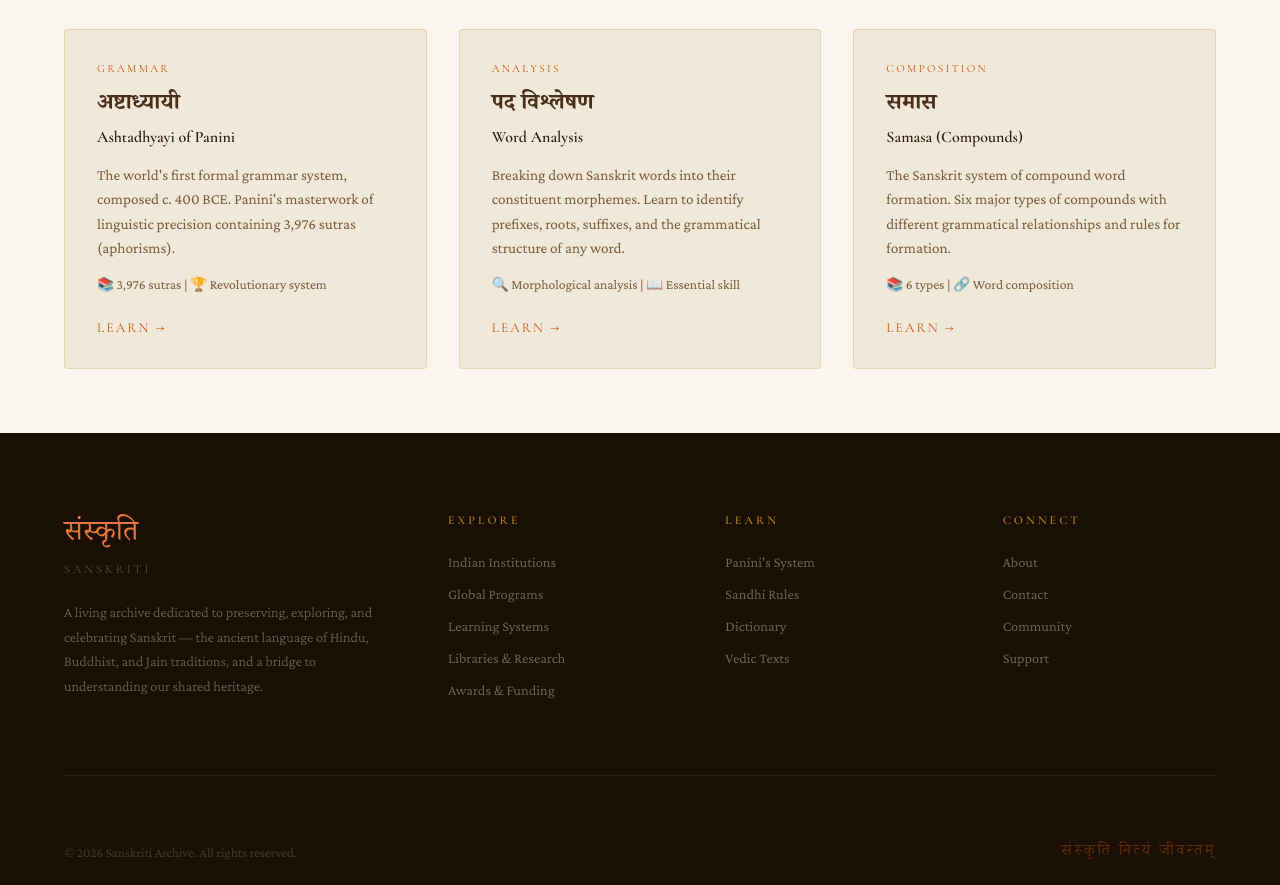
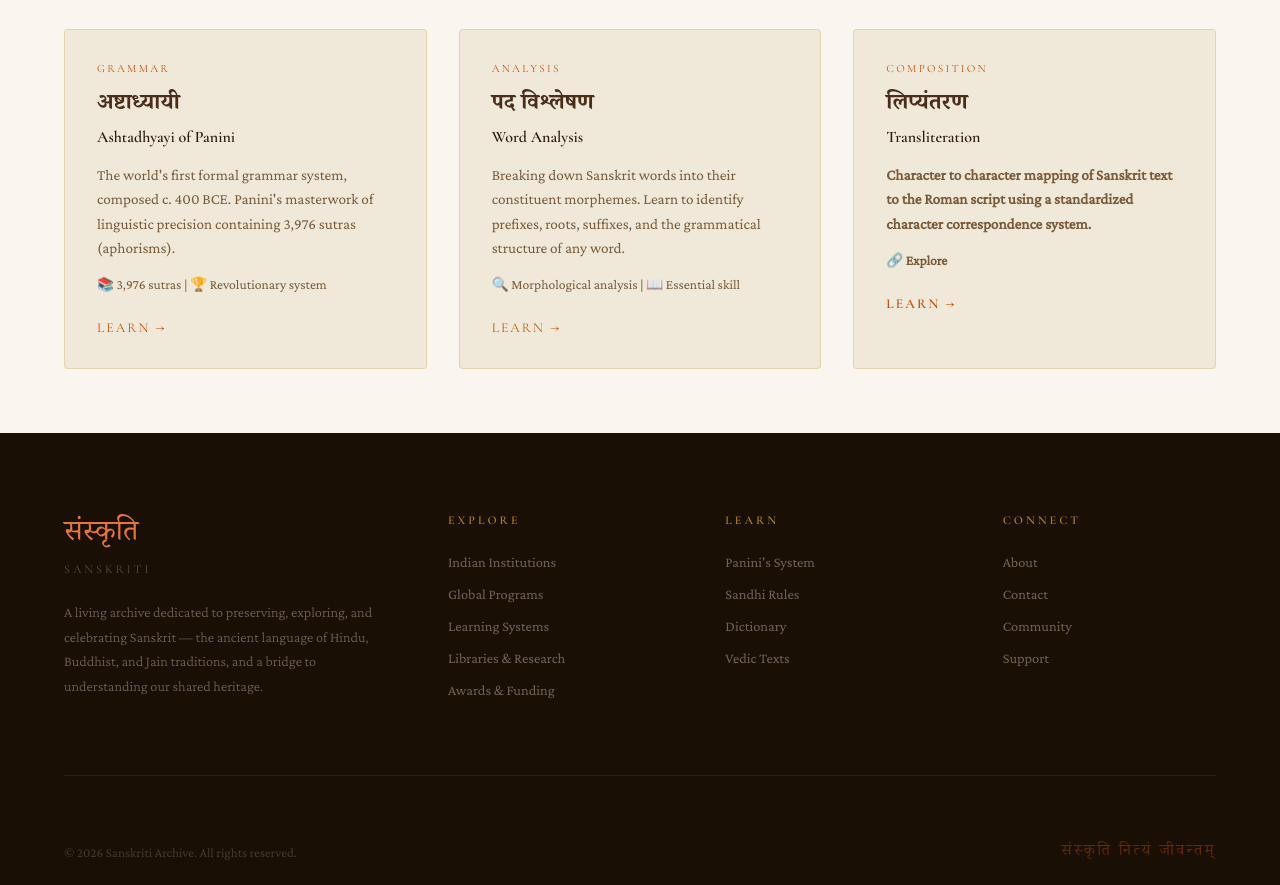
Before and after one commit to mainpratyushhoon/SanskritNHeritage, a plain HTML site: page pages/grammar.html in a window 1280 px wide. Shown: the part 1176-2061 px from the top of the page. Drawn offline with nearby package versions, Linux system fonts and the light colour scheme.

Commit message:
Change 'समास' to 'लिप्यंतरण' in grammar section
Updated content related to Sanskrit grammar, replacing 'समास' with 'लिप्यंतरण' and changing the description to focus on transliteration.

```diff
--- a/pages/grammar.html
+++ b/pages/grammar.html
@@ -112,10 +112,10 @@
 
       <div style="background: var(--cream-dark); border: 1px solid rgba(184, 134, 11, 0.2); border-radius: 4px; padding: 2rem; cursor: pointer; transition: all 0.3s;" onmouseover="this.style.transform='translateY(-4px)'; this.style.boxShadow='0 15px 40px rgba(44, 26, 14, 0.15)'" onmouseout="this.style.transform='none'; this.style.boxShadow='none'">
         <div style="font-family: var(--font-display); font-size: 0.7rem; letter-spacing: 0.2em; text-transform: uppercase; color: var(--saffron); margin-bottom: 0.8rem;">Composition</div>
-        <h3 style="font-family: var(--font-devanagari); font-size: 1.4rem; color: var(--earth-mid); margin-bottom: 0.25rem;">समास</h3>
-        <h4 style="font-family: var(--font-display); font-size: 1rem; color: var(--earth); margin-bottom: 1rem;">Samasa (Compounds)</h4>
-        <p style="font-size: 0.95rem; color: var(--earth-light); line-height: 1.6; margin-bottom: 1rem;">The Sanskrit system of compound word formation. Six major types of compounds with different grammatical relationships and rules for formation.</p>
-        <div style="font-size: 0.85rem; color: var(--earth-light); margin-bottom: 1.5rem;">📚 6 types | 🔗 Word composition</div>
+        <h3 style="font-family: var(--font-devanagari); font-size: 1.4rem; color: var(--earth-mid); margin-bottom: 0.25rem;">लिप्यंतरण</h3>
+        <h4 style="font-family: var(--font-display); font-size: 1rem; color: var(--earth); margin-bottom: 1rem;">Transliteration<h4>
+        <p style="font-size: 0.95rem; color: var(--earth-light); line-height: 1.6; margin-bottom: 1rem;">Character to character mapping of Sanskrit text to the Roman script using a standardized character correspondence system.</p>
+        <div style="font-size: 0.85rem; color: var(--earth-light); margin-bottom: 1.5rem;">🔗 Explore</div>
         <a href="#" style="color: var(--saffron); text-decoration: none; font-family: var(--font-display); font-size: 0.85rem; letter-spacing: 0.15em; text-transform: uppercase;">Learn →</a>
       </div>
 
```
